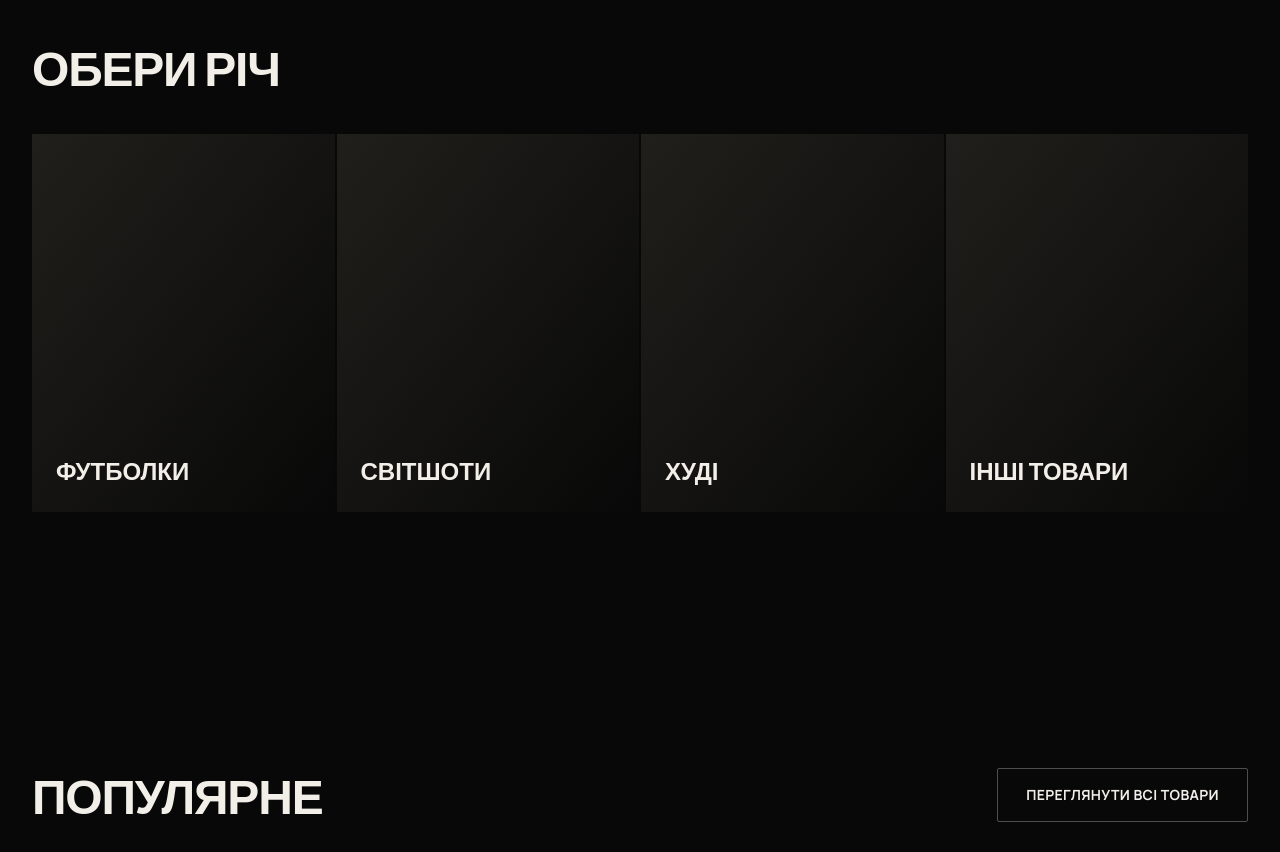
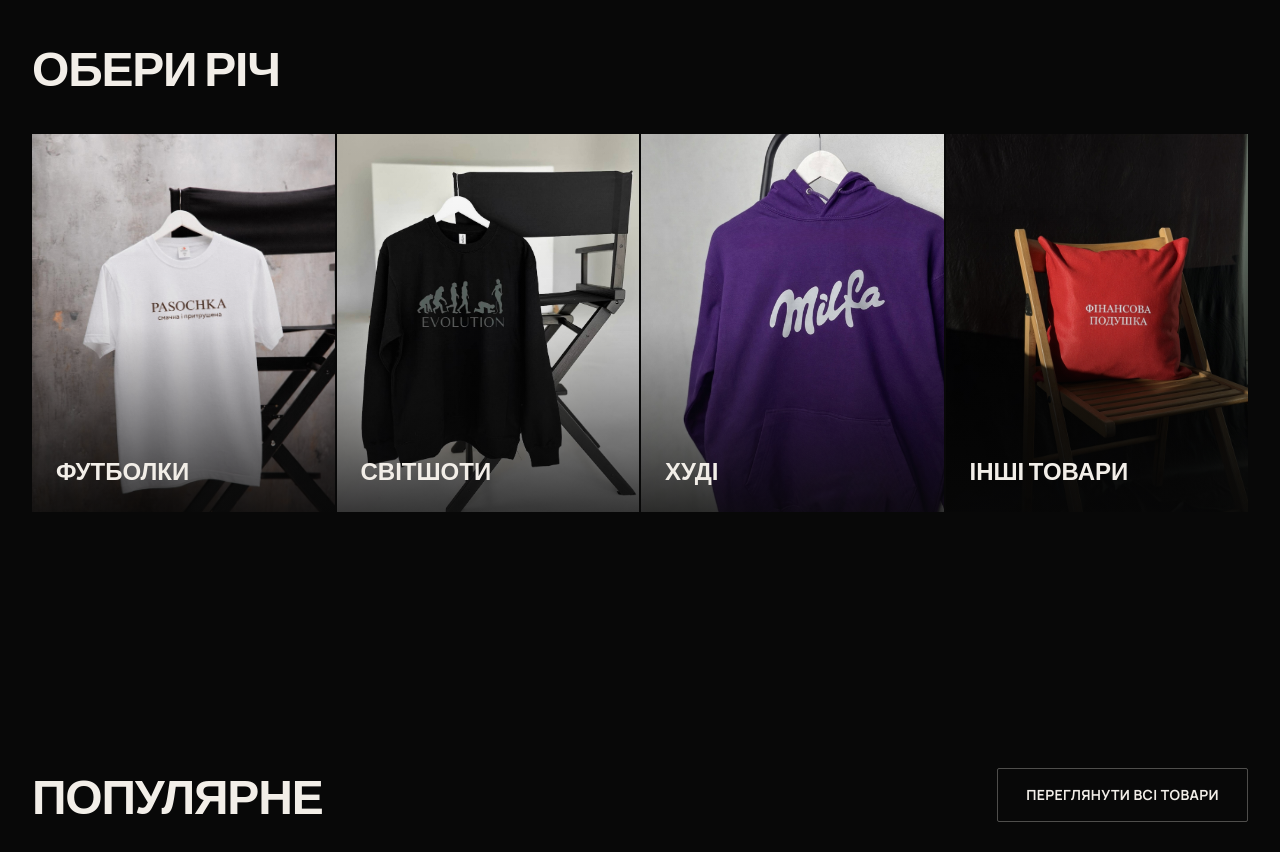
Before and after one commit to SofiaCherni/cas-print-nextjs, a Next.js app: page / in a window 1280 px wide. Shown: the part 1540-2392 px from the top of the page. Built offline with nearby package versions, Linux system fonts and the light colour scheme; no server answers; the database is empty.

Commit message:
add blok3

```diff
--- a/app/page.tsx
+++ b/app/page.tsx
@@ -93,16 +93,24 @@
     </h2>
     <div className="grid grid-cols-1 sm:grid-cols-2 md:grid-cols-4 gap-0.5">
       {[
-              { label: "ФУТБОЛКИ", href: "/catalog/t-shirts" },
-              { label: "СВІТШОТИ", href: "/catalog/sweatshirts" },
-              { label: "ХУДІ", href: "/catalog/hoodies" },
-              { label: "ІНШІ ТОВАРИ", href: "/catalog/basics" }
+        { label: "ФУТБОЛКИ", href: "/catalog/t-shirts", img: "/assets/home/cat-tshirts.jpg" },
+        { label: "СВІТШОТИ", href: "/catalog/sweatshirts", img: "/assets/home/cat-sweatshirts.jpg" },
+        { label: "ХУДІ", href: "/catalog/hoodies", img: "/assets/home/cat-hoodies.jpg" },
+        { label: "ІНШІ ТОВАРИ", href: "/catalog/basics", img: "/assets/home/cat-basics.jpg" }
       ].map((c) => (
         <Link
           key={c.label}
           href={c.href}
-                className="group relative aspect-[4/5] flex items-end p-6 bg-gradient-to-br from-[#201f1b] to-bg overflow-hidden"
+          className="group relative aspect-[4/5] flex items-end p-6 bg-bgSoft overflow-hidden"
         >
+          <Image
+            src={c.img}
+            alt={c.label}
+            fill
+            sizes="(max-width: 640px) 100vw, (max-width: 768px) 50vw, 25vw"
+            className="object-cover transition-transform duration-500 group-hover:scale-[1.045]"
+          />
+          <div className="absolute inset-0 bg-gradient-to-t from-bg/80 via-bg/10 to-transparent" />
           <h3 className="relative font-display font-extrabold text-2xl group-hover:text-accent transition-colors">
             {c.label}
           </h3>
```
Lines whose indentation alone changed are shown as unchanged.
